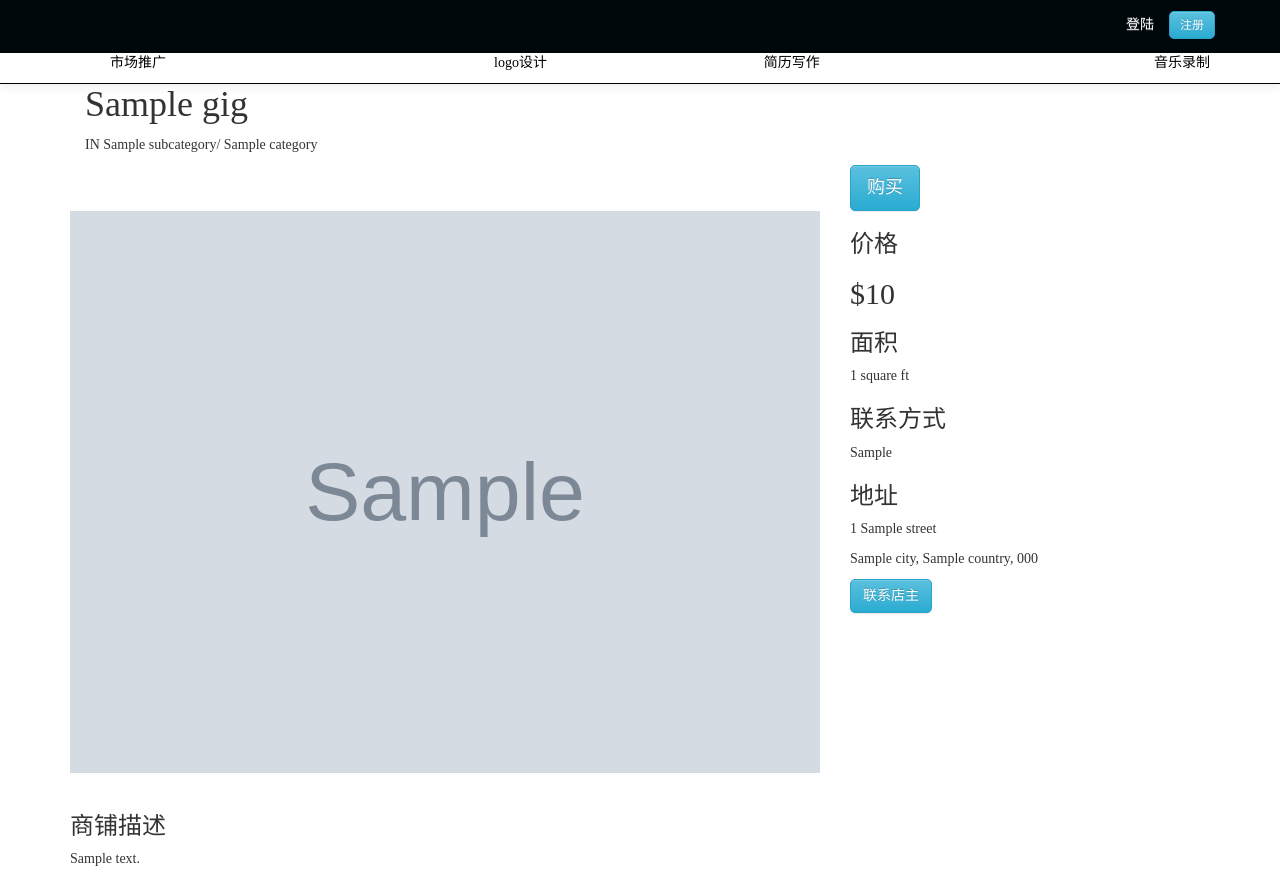
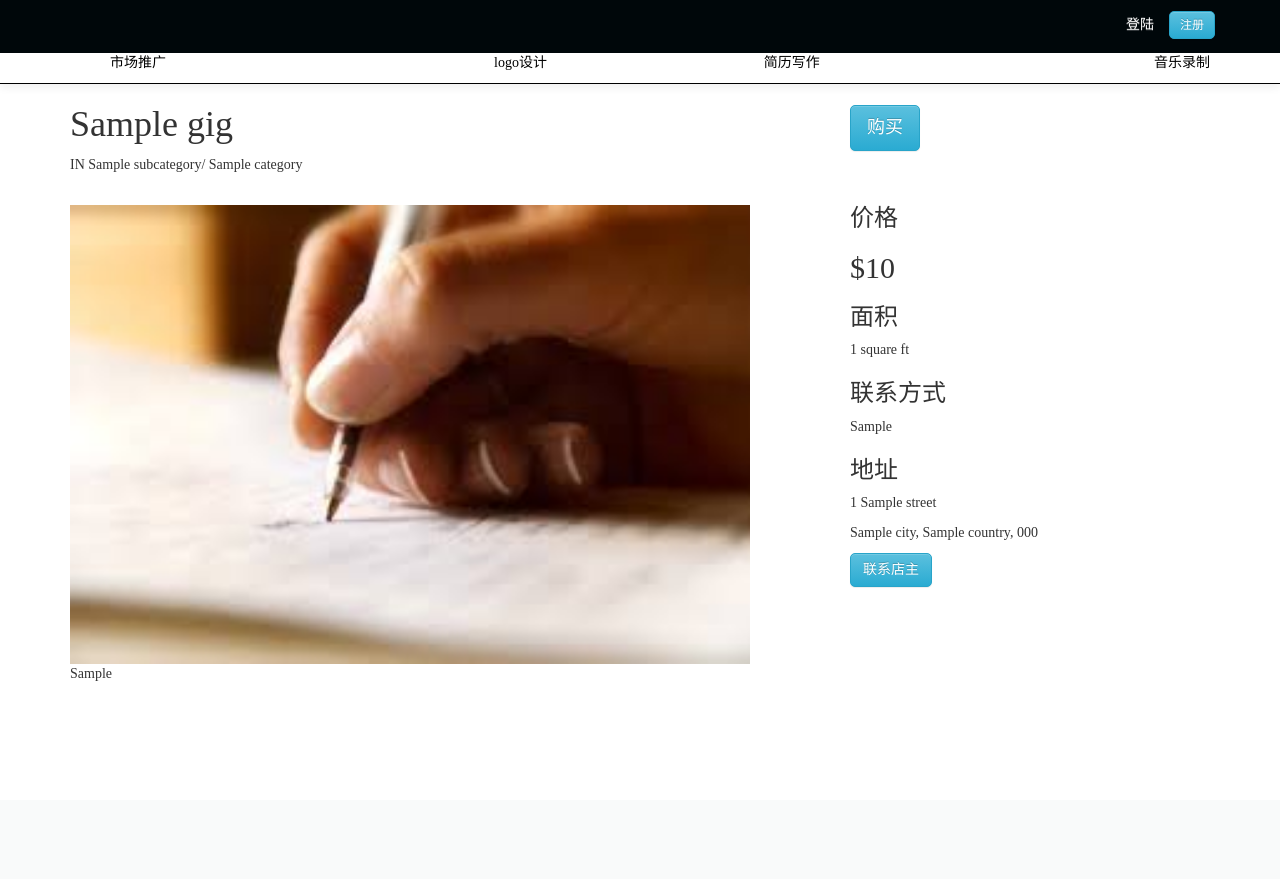
Before and after one commit to rixardxxd/fiverr, a Django app: template fiverr/templates/website/gig_view.html in a window 1280 px wide. After the commit the page ends 681 px from the top, so only its background shows below. Run offline with Django 3.2, Linux system fonts and the light colour scheme; tables that the repository leaves empty hold one stand-in row (values such as "Sample post"); the template is opened without the code that fills it: values that come from a table or form of the project are taken from there, most other values are stand-ins (such as "Sample title", 1, 10 or a date in 2020); grey boxes marked "Sample" are stand-in pictures; some libraries are stand-ins or nearby versions.

Commit message:
gig view

```diff
--- a/fiverr/static/css/base.css
+++ b/fiverr/static/css/base.css
@@ -24,6 +24,14 @@ body {
     padding-top: 65px;
     /*font-family: 'Open Sans', 'Helvetica Neue', Helvetica, Arial, sans-serif;*/
     /*-webkit-font-smoothing: antialiased;*/
+}
+
+.top-container {
+    margin-top: 20px;
+}
+
+.top-alignment {
+    margin-top: 20px;
 }
 
 form.auth input[type=text], form.auth input[type=password], form.auth input[type=email] {
@@ -145,3 +153,16 @@ a#register-button {
 ul#navbar-right-item {
     margin-right: 50px;
 }
+
+/* centered columns styles */
+.row-centered {
+    text-align:center;
+}
+.col-centered {
+    display:inline-block;
+    float:none;
+    /* reset the text-align */
+    text-align:left;
+    /* inline-block space fix */
+    margin-right:-4px;
+}
--- /dev/null
+++ b/fiverr/static/css/gig_view.css
@@ -0,0 +1,4 @@
+div.image-container img {
+    width: 680px;
+    height:459px;
+}
--- a/fiverr/templates/website/gig_view.html
+++ b/fiverr/templates/website/gig_view.html
@@ -5,44 +5,37 @@
 {% endblock %}
 
 {% block head %}
-<link href="{{ STATIC_URL}}css/detail_view.css" rel="stylesheet">
+<link href="{{ STATIC_URL}}css/gig_view.css" rel="stylesheet">
 {% endblock %}
 
 {% block content %}
 <div class="container top-container">
 
-    <div class="row row-centered">
-        <div class="col-md-8 col-md-offset-0 col-centered">
-            <div class="container">
-            <h1>{{ gig.title }}</h1>
+    <div class="row">
+        <div class="col-md-8">
+            <h1 class="top-alignment">{{ gig.title }}</h1>
 
             <p>IN {{ gig.sub_category.sub_category_name }}/ {{ gig.sub_category.category.category_name }}</p>
-                </div>
         </div>
-        <div class="col-md-4 col-md-offset-8 col-centered">
-            <button class="btn btn-info btn-lg">购买</button>
+        <div class="col-md-4">
+            <button class="btn btn-info btn-lg top-alignment">购买</button>
         </div>
     </div>
     <div class="row">
         <div class="col-md-8 col-md-offset-0" id="left-column-box">
 
 
-            <div class="image-container">
-                <img src="{{list_item.img.url}}" alt={{list_item.img.url}} style="width: 100%;">
+            <div class="image-container top-alignment">
+                <img src="/static/img/img1.jpeg" alt="/static/img/img1.jpeg">
             </div>
 
-            <br>
-
             <div>
-                <h3>商铺描述</h3>
-            </div>
-            <div>
-                <p>{{ list_item.desc }}</p>
+                <p>{{ gig.instruction }}</p>
             </div>
         </div>
 
-        <div class="col-md-4 col-md-offset-0" id="right-column-box">
-            <h3>价格</h3>
+        <div class="col-md-4" id="right-column-box">
+            <h3 class="top-alignment">价格</h3>
 
             <h2 class="price">${{ list_item.price }}</h2>
 
```
Also changed, not shown: fiverr/static/css/detail_view.css (deleted).
